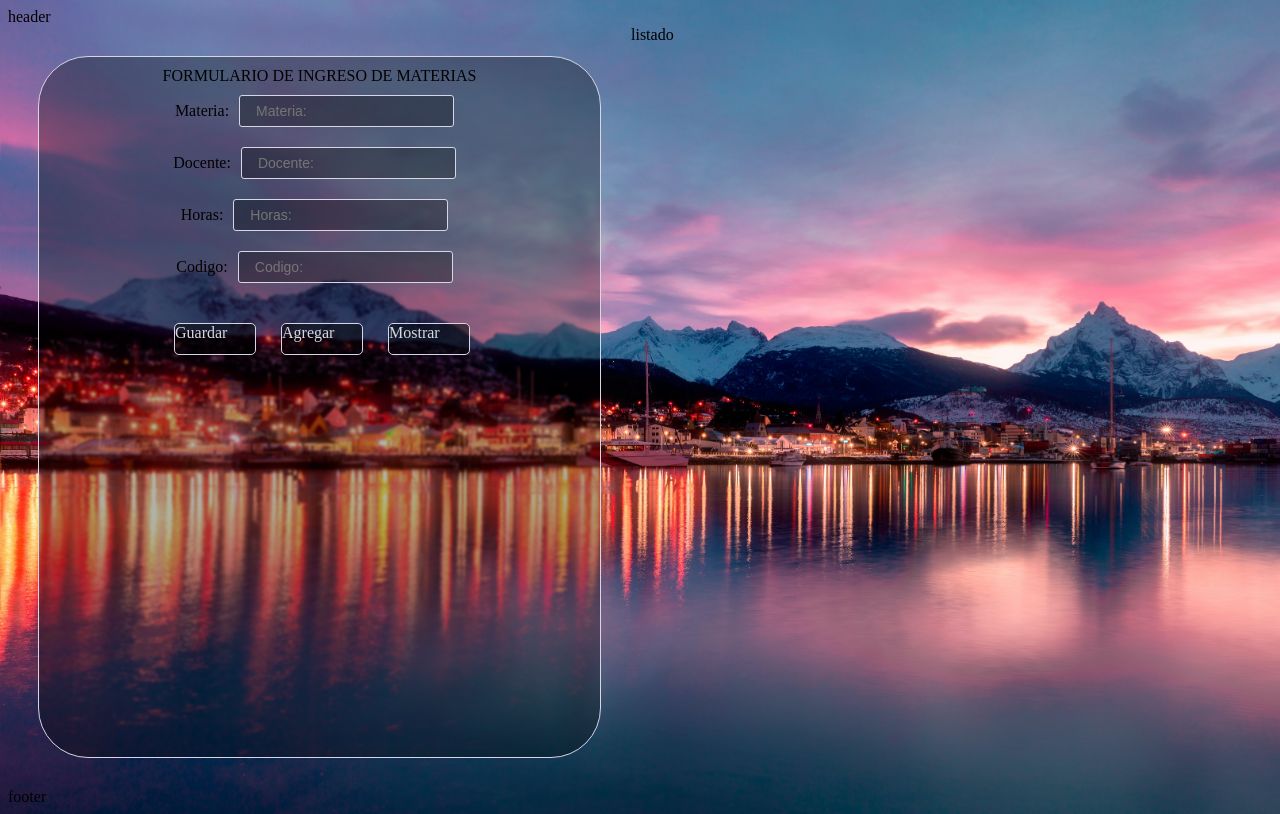
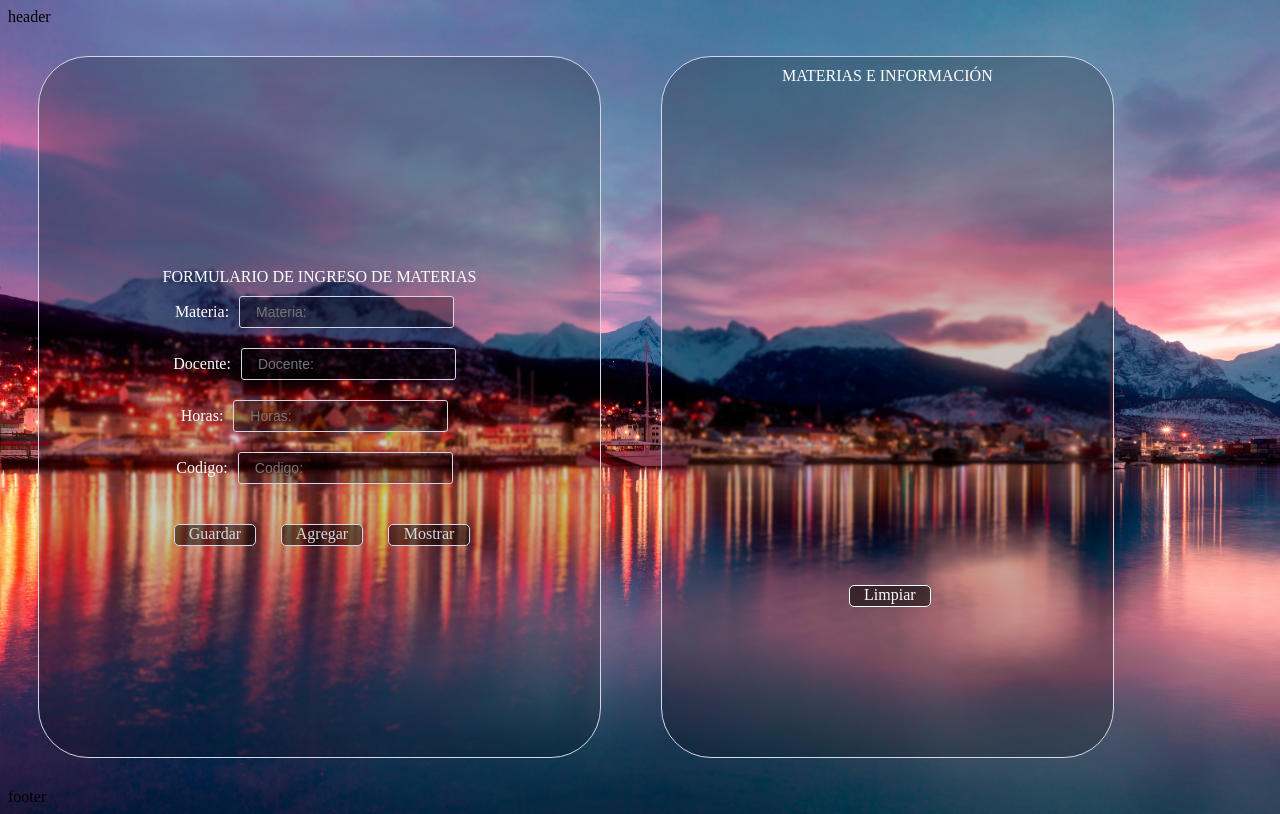
Before and after one commit to anitabananitaa/tp5_react, a React (Create React App) app: page / in a window 1280 px wide. Built offline with nearby package versions, Linux system fonts and the light colour scheme.

Commit message:
actualicé accion.js listado.js y css, cree nuevo listado y boton

```diff
--- a/src/componentes/Listado.js
+++ b/src/componentes/Listado.js
@@ -1,11 +1,20 @@
 import React from "react";
+import Boton from "./Boton";
 
 export default class Listado extends React.Component {
   constructor(props) {
     super(props);
-    this.state = {};
+    this.state = {
+        Limpiar: "",
+    };
   }
-  render() {
-    return <div>listado</div>;
+  render(){
+    const { limpiar } = this.state;
+    return (
+    <div className="Listado">
+      MATERIAS E INFORMACIÓN
+      <Boton titulo="Limpiar"/>
+      </div>
+      );
   }
 }
--- a/src/styles.css
+++ b/src/styles.css
@@ -27,10 +27,12 @@ body {
   min-height: calc(100vh - 120px);
 	padding: 10px 120px;
   border-radius: 50px;
-  background-color: rgba(0, 0, 0, 0.3);
+  background-color: rgba(0, 0, 0, 0.2);
   align-items: center;
   border: 1px solid #d6d6e7;
   backdrop-filter: blur(1px);
+  color: white;
+  justify-content: center;
 }
 
 .Formulario
@@ -53,14 +55,44 @@ input {
 background-color: rgba(0, 0, 0, 0.5);
 border: 1px solid #d6d6e7;
 border-radius: 5px;
-height: 30px;
+height: 20px;
 width: 80px ;
 color: #D5D8DC;
 margin-right: 10px;
 margin-left: 15px;
+text-align: center;
 }
 
 .Botones{
   display: flex;
   margin-top: 30px;
 }
+
+.Listado{
+    display: flex;
+    flex-direction: column;
+    margin: 30px;
+    min-height: calc(100vh - 120px);
+    padding: 10px 120px;
+    border-radius: 50px;
+    background-color: rgba(0, 0, 0, 0.2);
+    align-items: center;
+    border: 1px solid #d6d6e7;
+    backdrop-filter: blur(1px);
+    color: white;
+  }
+
+
+.Listado .Boton{
+  cursor: pointer;
+background-color: rgba(0, 0, 0, 0.5);
+border: 1px solid #ffffff;
+border-radius: 5px;
+height: 20px;
+width: 80px ;
+color: #ffffff;
+margin-top: 500px;
+margin-right: 10px;
+margin-left: 15px;
+text-align: center;
+}
```
Also changed, not shown: src/componentes/Accion.js (+5 -3 lines).
